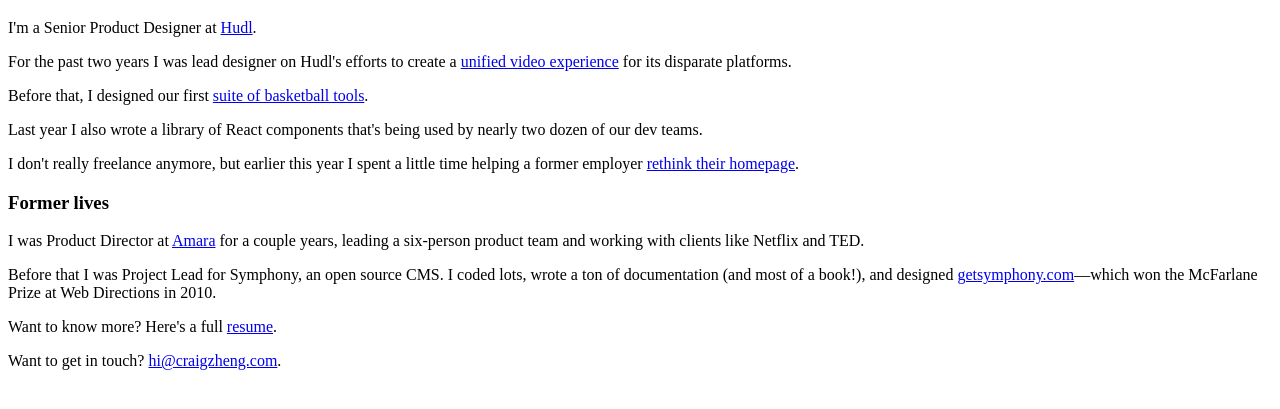
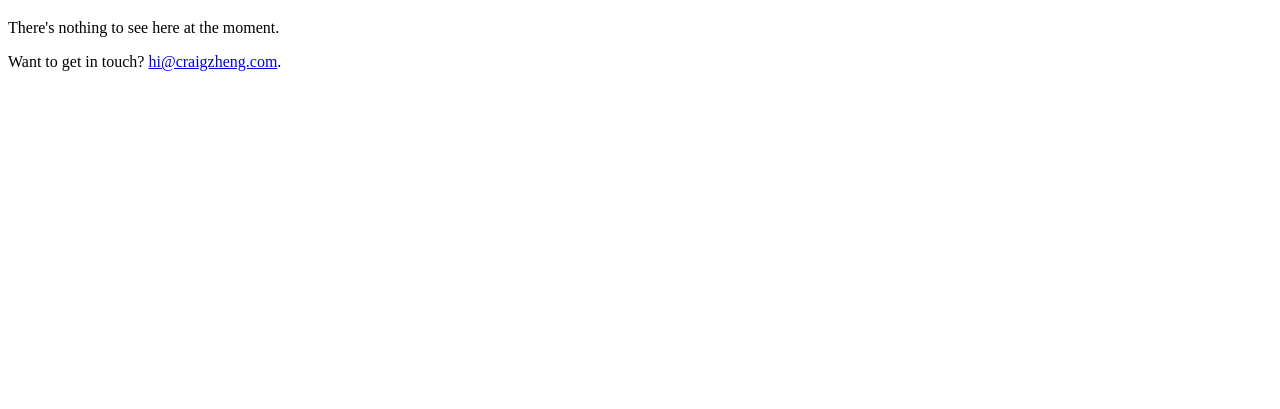
Before and after one commit to cz/craigzheng.com, a Gatsby site: page /ssrc-homepage in a window 1280 px wide. Shown: the part 61-470 px from the top of the page. Built offline with nearby package versions, Linux system fonts and the light colour scheme; Gatsby itself is replaced by a stand-in of ours.

Commit message:
Placeholder

```diff
--- a/content/home/index.md
+++ b/content/home/index.md
@@ -3,22 +3,6 @@
 title: "Hi, I'm Craig"
 ---
 
-I'm a Senior Product Designer at [Hudl](http://hudl.com).
-
-For the past two years I was lead designer on Hudl's efforts to create a [unified video experience](/hudl-video-experience/) for its disparate platforms.
-
-Before that, I designed our first [suite of basketball tools](/hudl-basketball/).
-
-Last year I also wrote a library of React components that's being used by nearly two dozen of our dev teams.
-
-I don't really freelance anymore, but earlier this year I spent a little time helping a former employer [rethink their homepage](/ssrc-homepage/).
-
-### Former lives
-
-I was Product Director at [Amara](http://amara.org) for a couple years, leading a six-person product team and working with clients like Netflix and TED.
-
-Before that I was Project Lead for Symphony, an open source CMS. I coded lots, wrote a ton of documentation (and most of a book!), and designed [getsymphony.com](http://getsymphony.com)—which won the McFarlane Prize at Web Directions in 2010.
-
-Want to know more? Here's a full [resume](/resume/).
+There's nothing to see here at the moment.
 
 Want to get in touch? [hi@craigzheng.com](mailto:hi@craigzheng.com).
```
